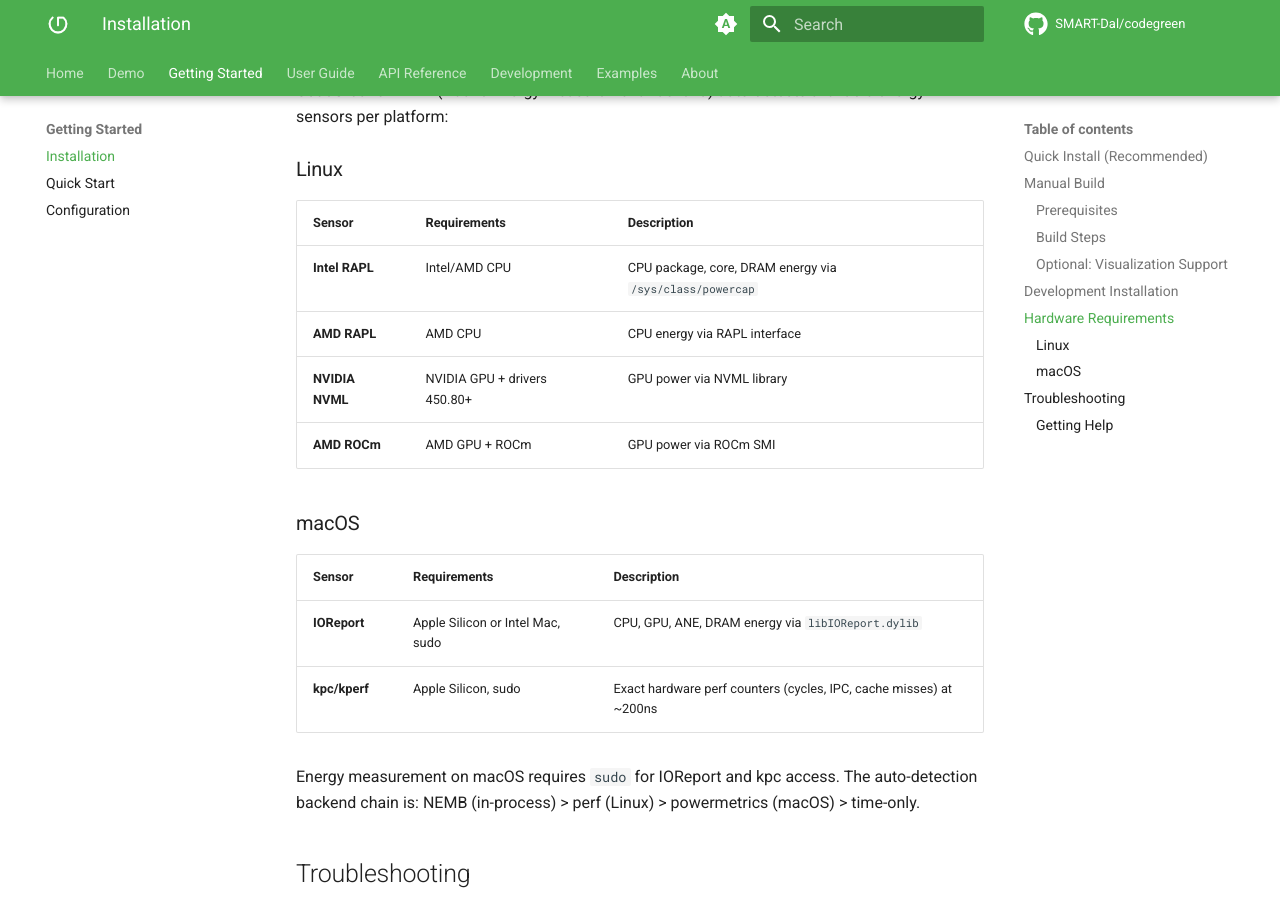
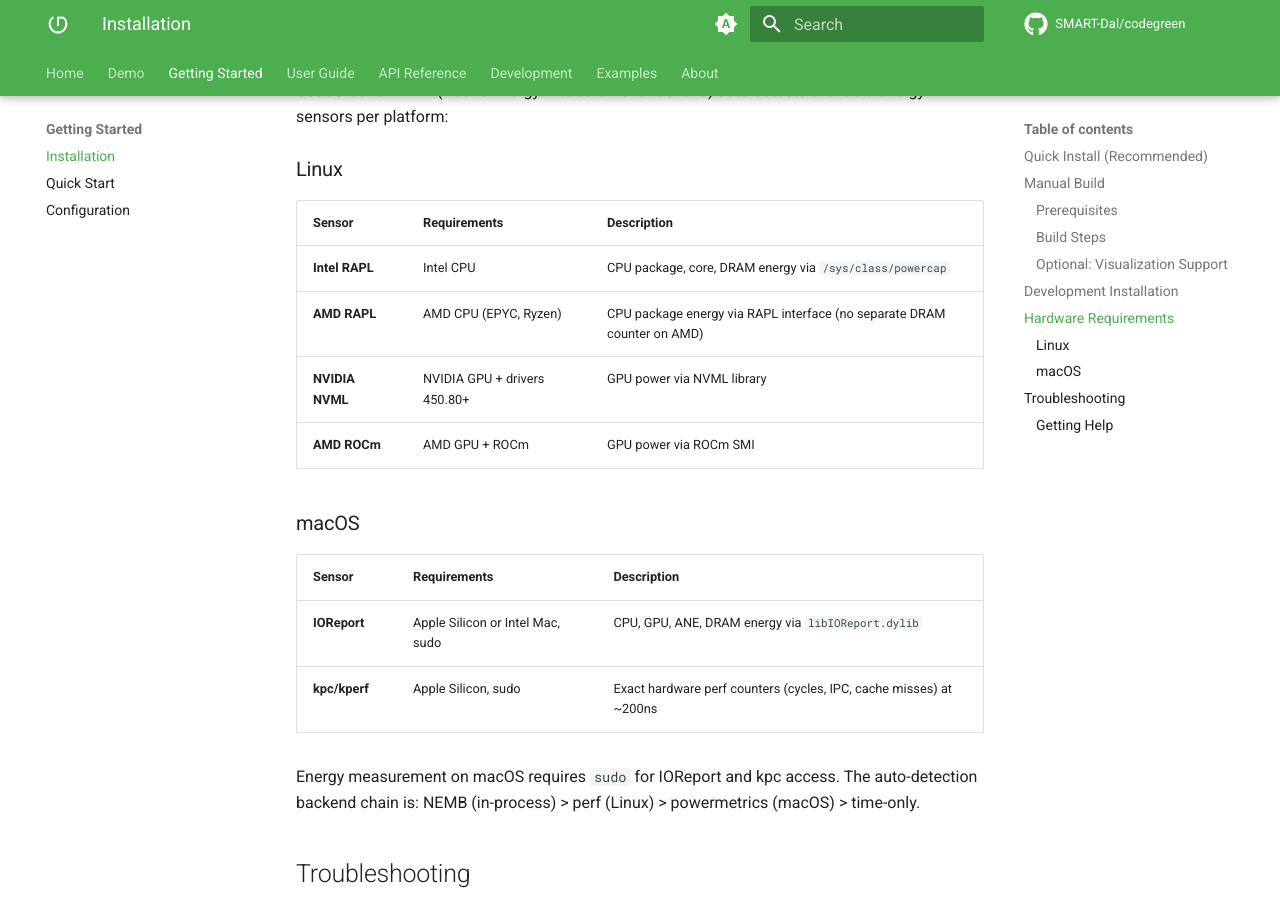
Before and after one commit to SMART-Dal/codegreen, an MkDocs documentation site: the page built from docs/website/docs/getting-started/installation.md, in a window 1280 px wide and 900 px high, scrolled down 2196 px. Built offline with MkDocs 1.6.1 and Material for MkDocs 9.7.7, drawn with Linux system fonts in a browser that asks for light colours; comment, search, counter and statistics services are not loaded; the version menu is left out.

Commit message:
fix: import __version__ at module level, restore AMD RAPL in docs

```diff
--- a/docs/website/docs/getting-started/installation.md
+++ b/docs/website/docs/getting-started/installation.md
@@ -94,8 +94,8 @@ CodeGreen's NEMB (Native Energy Measurement Backend) auto-detects available ener
 
 | Sensor | Requirements | Description |
 |--------|--------------|-------------|
-| **Intel RAPL** | Intel/AMD CPU | CPU package, core, DRAM energy via `/sys/class/powercap` |
-| **AMD RAPL** | AMD CPU | CPU energy via RAPL interface |
+| **Intel RAPL** | Intel CPU | CPU package, core, DRAM energy via `/sys/class/powercap` |
+| **AMD RAPL** | AMD CPU (EPYC, Ryzen) | CPU package energy via RAPL interface (no separate DRAM counter on AMD) |
 | **NVIDIA NVML** | NVIDIA GPU + drivers 450.80+ | GPU power via NVML library |
 | **AMD ROCm** | AMD GPU + ROCm | GPU power via ROCm SMI |
 
```
Also changed, not shown: 1 other file.
